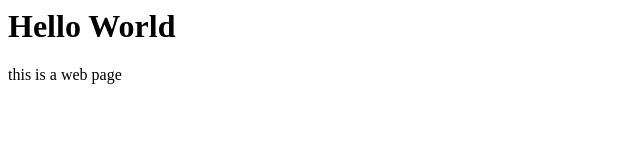
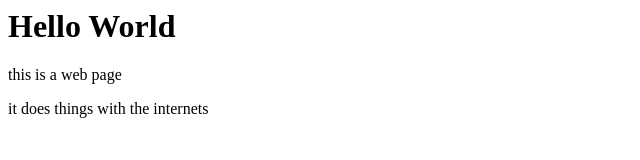
Before and after one commit to deScriber/ArmChair_ArmsRace, a plain HTML site: page index.html in a window 1280 px wide. Shown: the whole page, without its empty margins (0-640 px from the left). Drawn offline with Linux system fonts and the light colour scheme.

Commit message:
Update index.html

```diff
--- a/index.html
+++ b/index.html
@@ -1,2 +1,3 @@
 <h1>Hello World</h1>
 <p class="myclass">this is a web page</p>
+<p>it does things with the internets</p>
```
